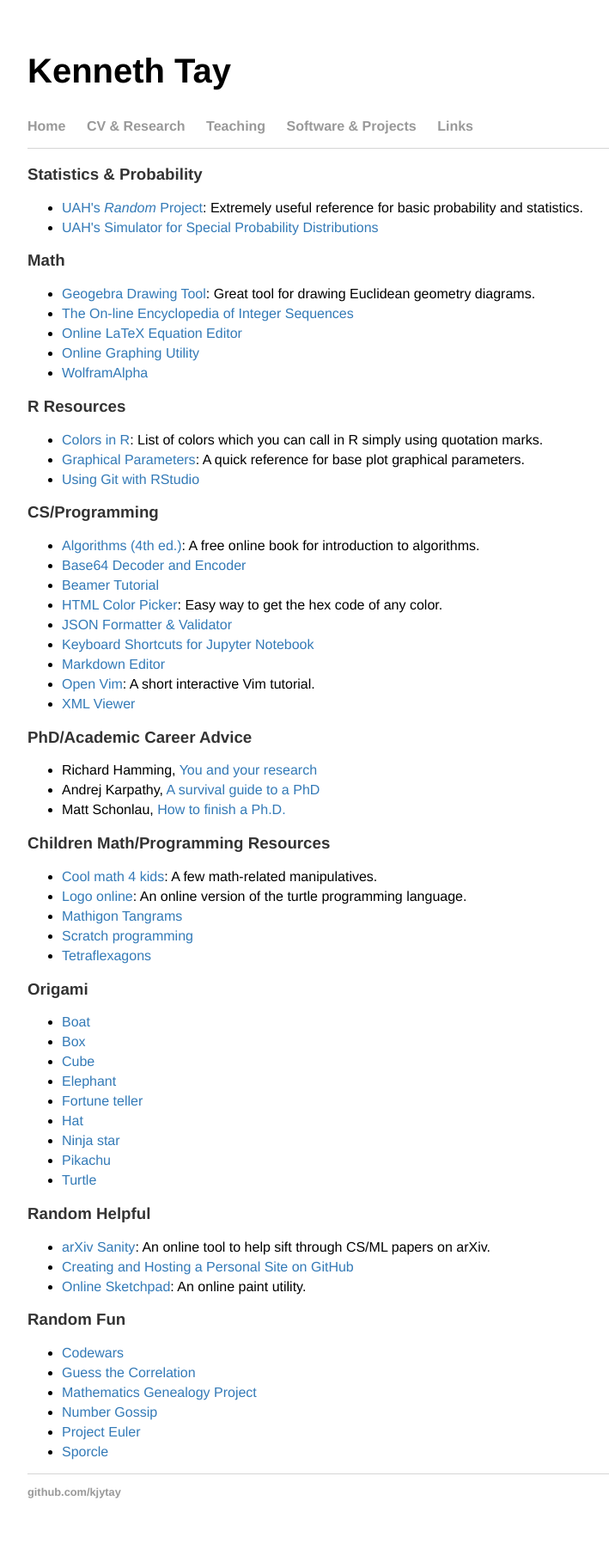
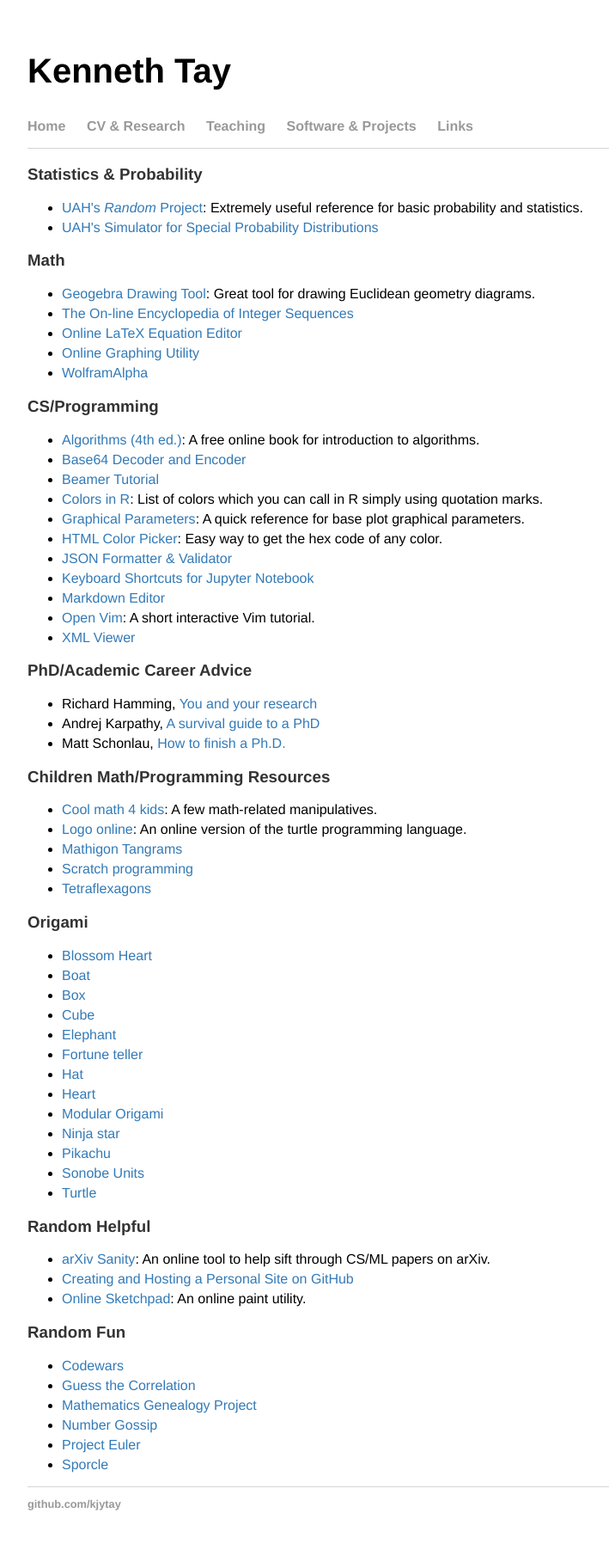
Before and after one commit to kjytay/kjytay.github.io, a Jekyll site: the page built from links/index.html, in a window 1280 px wide. Shown: the whole page at 86% size, without its empty margins (96-805 px from the left). Built offline with Jekyll 4.4.1, drawn with Linux system fonts in a browser that asks for light colours.

Commit message:
Update CV and links pages.

```diff
--- a/cv/index.html
+++ b/cv/index.html
@@ -5,7 +5,7 @@
 
 <div class="blurb">
   <h2>CV & Resume</h2>
-  <p>Latest <a href="CV 2021-06-09.pdf">Curriculum Vitae</a> & <a href="Resume 2021-06-09.pdf">Resume</a> (updated Jun 2021).</p>
+  <p>Latest <a href="CV 2023-02-04.pdf">Curriculum Vitae</a> & <a href="Resume 2023-02-04.pdf">Resume</a> (updated Feb 2023).</p>
   <h2>Research</h2>
   <h3>Publications</h3>
   <ol>
@@ -23,6 +23,7 @@
   </ol>
   <h3>Preprints & Theses</h3>
   <ol>
+    <li>E. Tuzhilina, T. J. Hastie, D. J. McDonald, <b>J. K. Tay</b>, and R. Tibshirani. Smooth multi-period forecasting with application to prediction of COVID-19 cases. <i>arXiv:2202.09723 [stat.ME]</i>, 2022. [<a href="https://arxiv.org/abs/2202.09723">preprint</a>]</li>
     <li>PhD Dissertation (2021): <a href="kjytay_dissertation_final2.pdf">Extending the reach of the lasso and elastic net penalties: Methodology and practice.</a></li>
     <li><b>J. K. Tay</b>, B. Narasimhan and T. Hastie. Elastic net regularization paths for all generalized linear models. <i>arXiv:2103.03475 [stat.CO]</i>, 2021. [<a href="https://arxiv.org/abs/2103.03475">preprint</a>]</li>
     <li><b>J. K. Tay</b>, and R. Tibshirani. A latent factor approach for prediction from multiple assays. <i>arXiv:1807.05675 [stat.ME]</i>, 2018. [<a href="https://arxiv.org/abs/1807.05675">preprint</a>]</li>
--- a/links/index.html
+++ b/links/index.html
@@ -18,18 +18,13 @@
   <li><a target="_blank" href="https://www.wolframalpha.com/">WolframAlpha</a></li>
 </ul>
 
-<h3>R Resources</h3>
-<ul>
-  <li><a target="_blank" href="http://www.stat.columbia.edu/~tzheng/files/Rcolor.pdf">Colors in R</a>: List of colors which you can call in R simply using quotation marks.</li>
-  <li><a target="_blank" href="https://www.statmethods.net/advgraphs/parameters.html">Graphical Parameters</a>: A quick reference for base plot graphical parameters.</li>
-  <li><a target="_blank" href="https://jennybc.github.io/2014-05-12-ubc/ubc-r/session03_git.html">Using Git with RStudio</a></li>
-</ul>
-
 <h3>CS/Programming</h3>
 <ul>
   <li><a target="_blank" href="https://algs4.cs.princeton.edu/home/">Algorithms (4th ed.)</a>: A free online book for introduction to algorithms.</li>
   <li><a target="_blank" href="https://www.base64decode.org/">Base64 Decoder and Encoder</a></li>
   <li><a target="_blank" href="https://www.overleaf.com/learn/latex/Beamer_Presentations:_A_Tutorial_for_Beginners_(Part_1)%E2%80%94Getting_Started">Beamer Tutorial</a></li>
+  <li><a target="_blank" href="http://www.stat.columbia.edu/~tzheng/files/Rcolor.pdf">Colors in R</a>: List of colors which you can call in R simply using quotation marks.</li>
+  <li><a target="_blank" href="https://www.statmethods.net/advgraphs/parameters.html">Graphical Parameters</a>: A quick reference for base plot graphical parameters.</li>
   <li><a target="_blank" href="https://www.w3schools.com/colors/colors_picker.asp">HTML Color Picker</a>: Easy way to get the hex code of any color.</li>
   <li><a target="_blank" href="https://jsonformatter.curiousconcept.com/">JSON Formatter & Validator</a></li>
   <li><a target="_blank" href="https://maxmelnick.com/2016/04/19/python-beginner-tips-and-tricks.html">Keyboard Shortcuts for Jupyter Notebook</a></li>
@@ -56,14 +51,18 @@
 
 <h3>Origami</h3>
 <ul>
+  <li><a target="_blank" href="https://www.gatheringbeauty.com/blog/2019/2/how-to-make-origami-blossom-hearts">Blossom Heart</li>
   <li><a target="_blank" href="https://inlanding.files.wordpress.com/2012/10/boat3.gif">Boat</li>
   <li><a target="_blank" href="http://www.origami-instructions.com/origami-box.html">Box</li>
   <li><a target="_blank" href="https://frugalfun4boys.com/fold-origami-cubes/">Cube</li>
   <li><a target="_blank" href="https://www.origamiway.com/easy-origami-elephant.shtml">Elephant</li>
   <li><a target="_blank" href="https://www.instructables.com/How-to-Fold-an-Origami-Fortune-Teller-How-to-Use/">Fortune teller</li>
   <li><a target="_blank" href="https://www.origami-fun.com/origami-hat.html">Hat</li>
+  <li><a target="_blank" href="https://www.origamiway.com/origami-heart.shtml">Heart</li>
+  <li><a target="_blank" href="https://origami-resource-center.com/modular/">Modular Origami</li>
   <li><a target="_blank" href="https://www.instructables.com/How-to-make-an-Origami-Ninja-Star-3/">Ninja star</li>
   <li><a target="_blank" href="https://www.origamiway.com/easy-origami-pikachu.shtml">Pikachu</li>
+  <li><a target="_blank" href="https://gurmeet.net/origami/modular-origami-getting-started-with-sonobe-units/index.html">Sonobe Units</li>
   <li><a target="_blank" href="https://www.mombrite.com/origami-turtle/">Turtle</li>
 </ul>
 
```
Also changed, not shown: favicon.ico (added), 4 other files.
